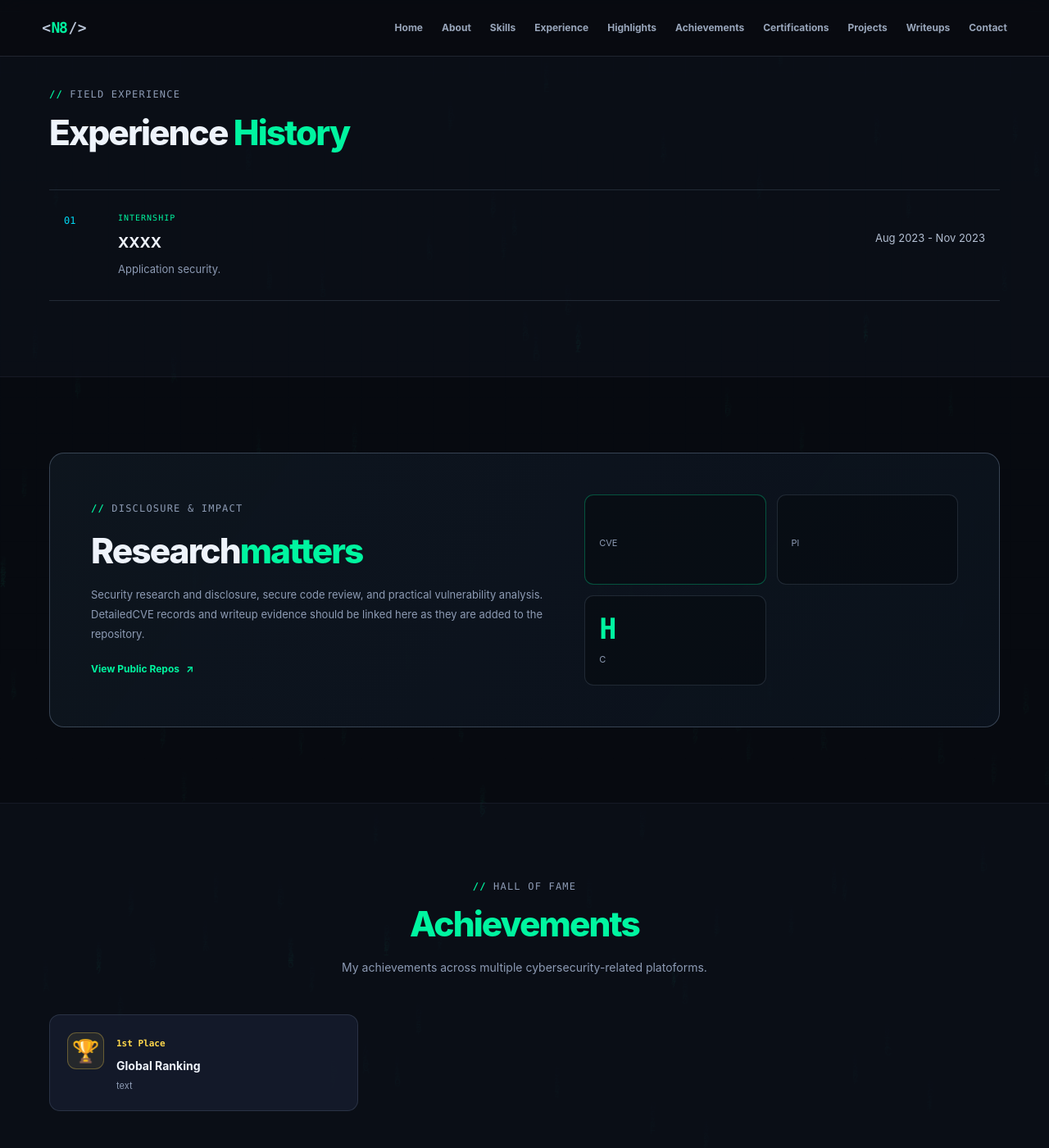
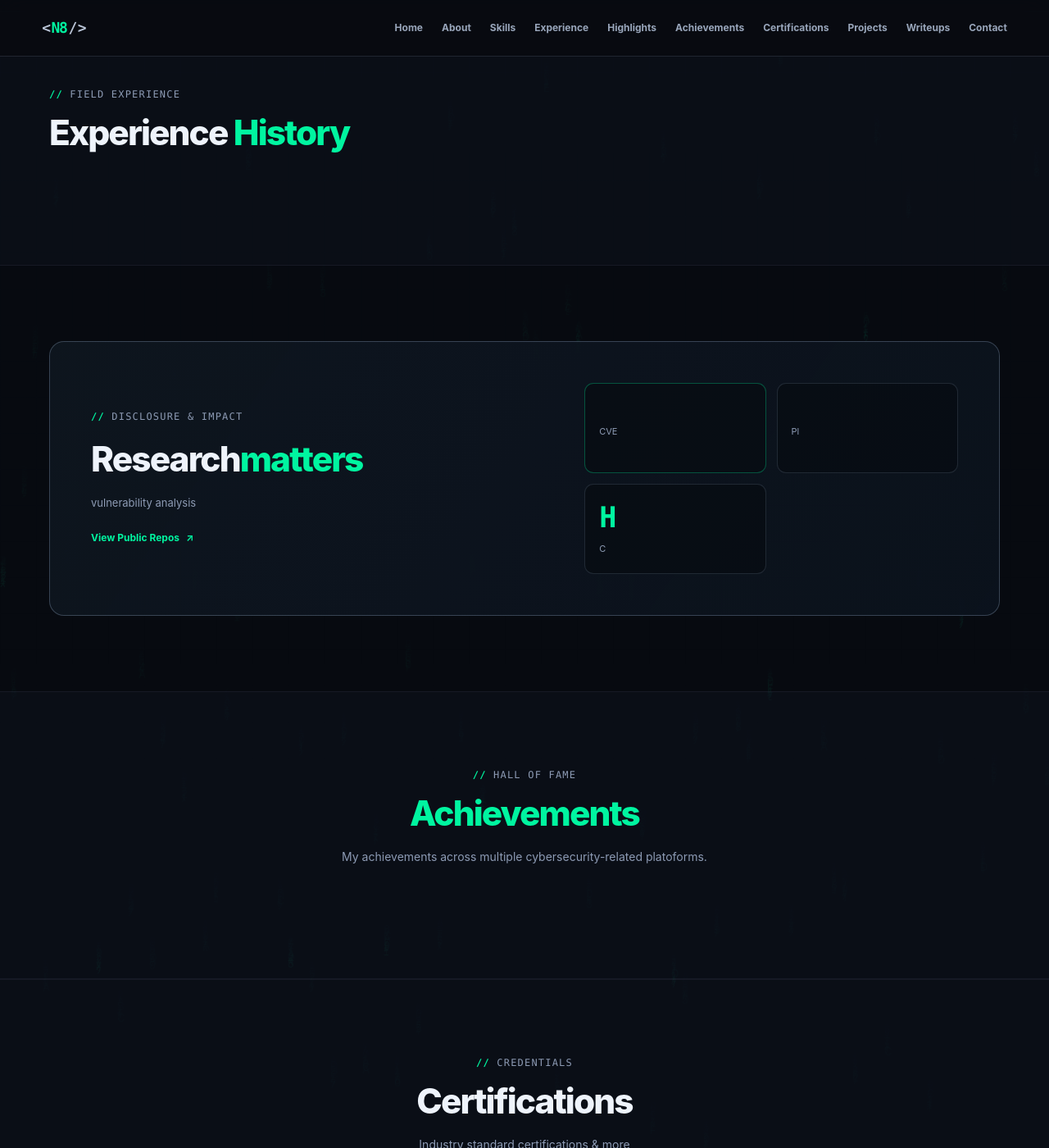
Before and after one commit to Ningen820/Ningen820.github.io, a Jekyll site: the page built from index.html, in a window 1280 px wide and 1400 px high, scrolled down 2239 px. Shown: the whole window at 82% size. Built offline with Jekyll 4.4.1, drawn with Linux system fonts in a browser that asks for light colours; some of the changed text lies outside the part shown.

Commit message:
Update profile.yml

```diff
--- a/_data/profile.yml
+++ b/_data/profile.yml
@@ -47,58 +47,58 @@ skills:
 
 
 
-experience:
-- role: Internship
-  company: XXXX
-  date: Aug 2023 - Nov 2023
-  description: Application security.
-  url: ""
+experience: {}
+# - role: Intern
+#   company: XXXX
+#   date: Aug 2023 - Nov 2023
+#   description: Application security.
+#   url: ""
 
 
 
 experience_highlights:
 - label: Vulnerability disclosure
-  value: 6x CVE publisher
-  description: Disclosures affecting plugins with more than 2 million active installs, as stated in the supplied profile reference.
-- label: Competitive security
-  value: MENA & global CTFs
-  description: Competition placements across regional and international events.
-research_note: Security research and disclosure, secure code review, and practical vulnerability analysis. DetailedCVE records and writeup evidence should be linked here as they are added to the repository.
+  value: 2 CVE publisher
+  description: Author of 2 CVEs.
+- label: defensive competiiton
+  value: HTB and CTF
+  description: Competition placements across regional events.
+research_note: vulnerability analysis
 
 
 
-achievements:
-  achievement1:
-    place: 1st Place
-    title: Global Ranking
-    detail: text
-    rank: 1
-    image: ""
-    emoji: "🏆"
-    url: ""
-    key: 'no'
+achievements: {}
+  # achievement1:
+  #   place: 1st Place
+  #   title: Global Ranking
+  #   detail: text
+  #   rank: 1
+  #   image: ""
+  #   emoji: "🏆"
+  #   url: ""
+  #   key: 'no'
 
 
-certifications:
-  certificate1:
-    name: ""
-    issuer: ""
-    credential: ''
-    date: September 2026
-    image: /assets/images/random_images/certificate1.png
-    url: ""
-    key: 'no'
+certifications: {}
+  # certificate1:
+  #   name: ""
+  #   issuer: ""
+  #   credential: ''
+  #   date: September 2026
+  #   image: /assets/images/random_images/certificate1.png
+  #   url: ""
+  #   key: 'no'
 
 
-projects:
-  - title: "TESTING"
-    url: "https://github.com"
-    redirect: "github.com"
-    goto: "Open on Github"
-    description: "This is project test 1's description"
-    icon: "/assets/images/writeups/mangobleed/mangobleed.png"
-    draft: false
-    date: "2025-10-10 04:10:10 -04:00"
+projects: []
+  # - title: "TESTING"
+  #   url: "https://github.com"
+  #   redirect: "github.com"
+  #   goto: "Open on Github"
+  #   description: "This is project test 1's description"
+  #   icon: "/assets/images/writeups/mangobleed/mangobleed.png"
+  #   draft: false
+  #   date: "2025-10-10 04:10:10 -04:00"
 
 
 
```
